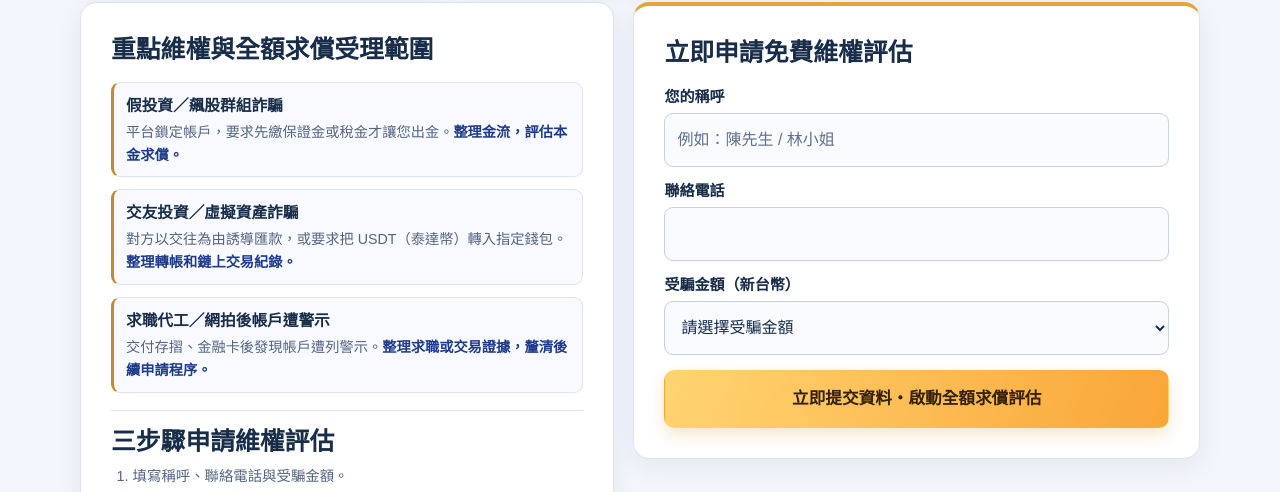
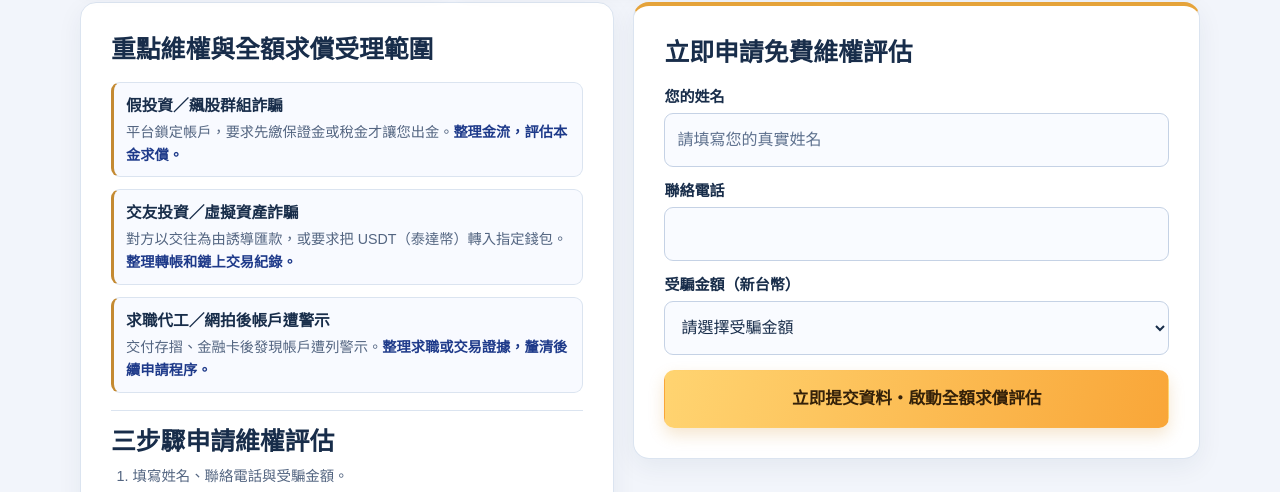
Before and after one commit to allanfetzer379-hub/BWVSL-weiquan, a plain HTML site: page index.html in a window 1280 px wide. Shown: the part 460-952 px from the top of the page. Drawn offline with nearby package versions, Linux system fonts and the light colour scheme; no server answers.

Commit message:
Ask for real names

```diff
--- a/index.html
+++ b/index.html
@@ -150,8 +150,8 @@
             <p id="receipt-info" class="status-help" hidden>目前尚未開放線上收件。</p>
             <div class="fields">
               <div>
-                <label for="name">您的稱呼</label>
-                <input class="control" id="name" name="name" type="text" placeholder="例如：陳先生 / 林小姐" maxlength="40" autocomplete="nickname" required>
+                <label for="name">您的姓名</label>
+                <input class="control" id="name" name="name" type="text" placeholder="請填寫您的真實姓名" maxlength="40" autocomplete="name" required>
               </div>
               <div>
                 <label for="phone">聯絡電話</label>
@@ -187,7 +187,7 @@
           <section class="steps" aria-labelledby="steps-title">
             <h2 id="steps-title">三步驟申請維權評估</h2>
             <ol>
-              <li>填寫稱呼、聯絡電話與受騙金額。</li>
+              <li>填寫姓名、聯絡電話與受騙金額。</li>
               <li>送件成功後，加入 LINE 並傳送您填寫的姓名。</li>
               <li>整理匯款憑證與對話紀錄，供後續求償評估。</li>
             </ol>
```
